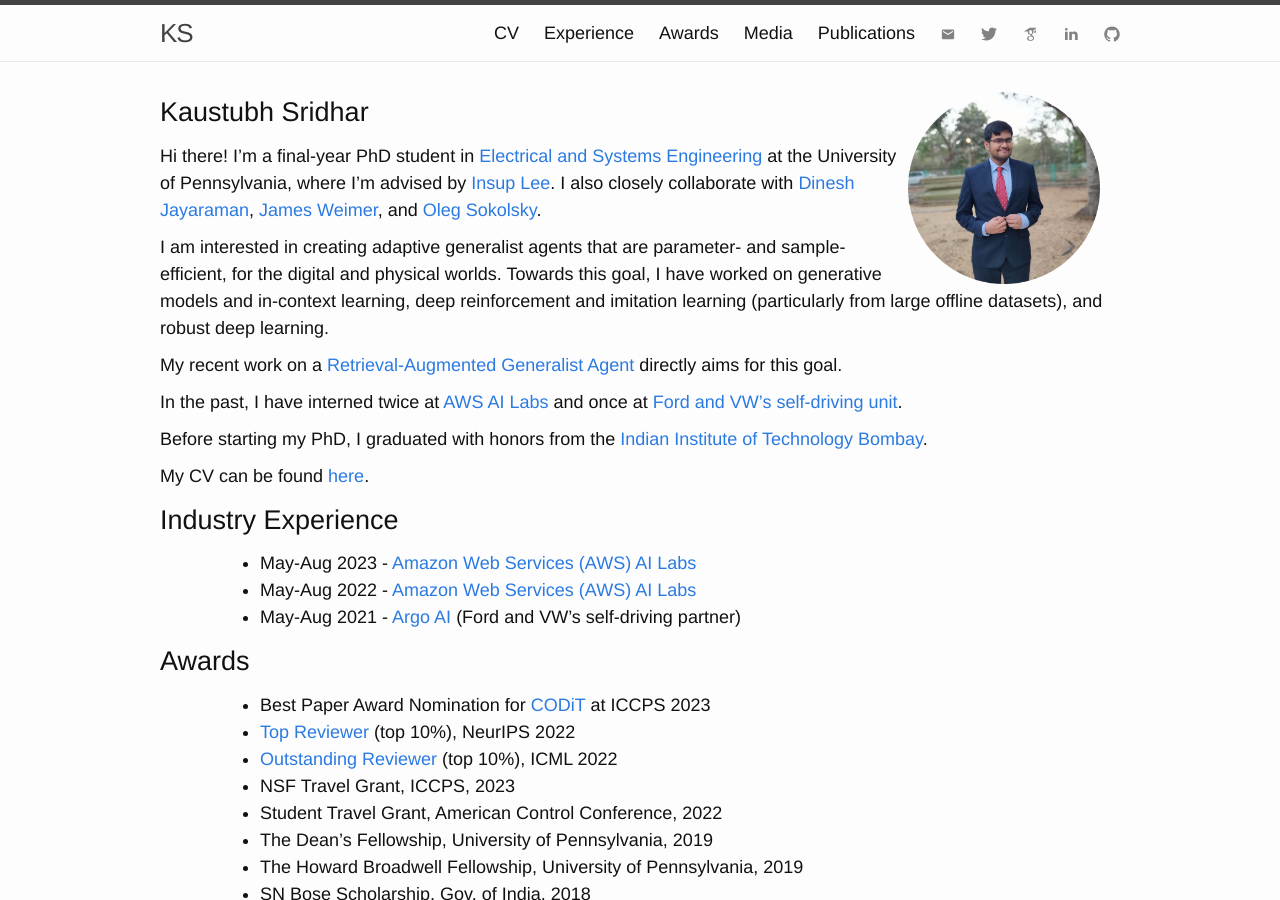
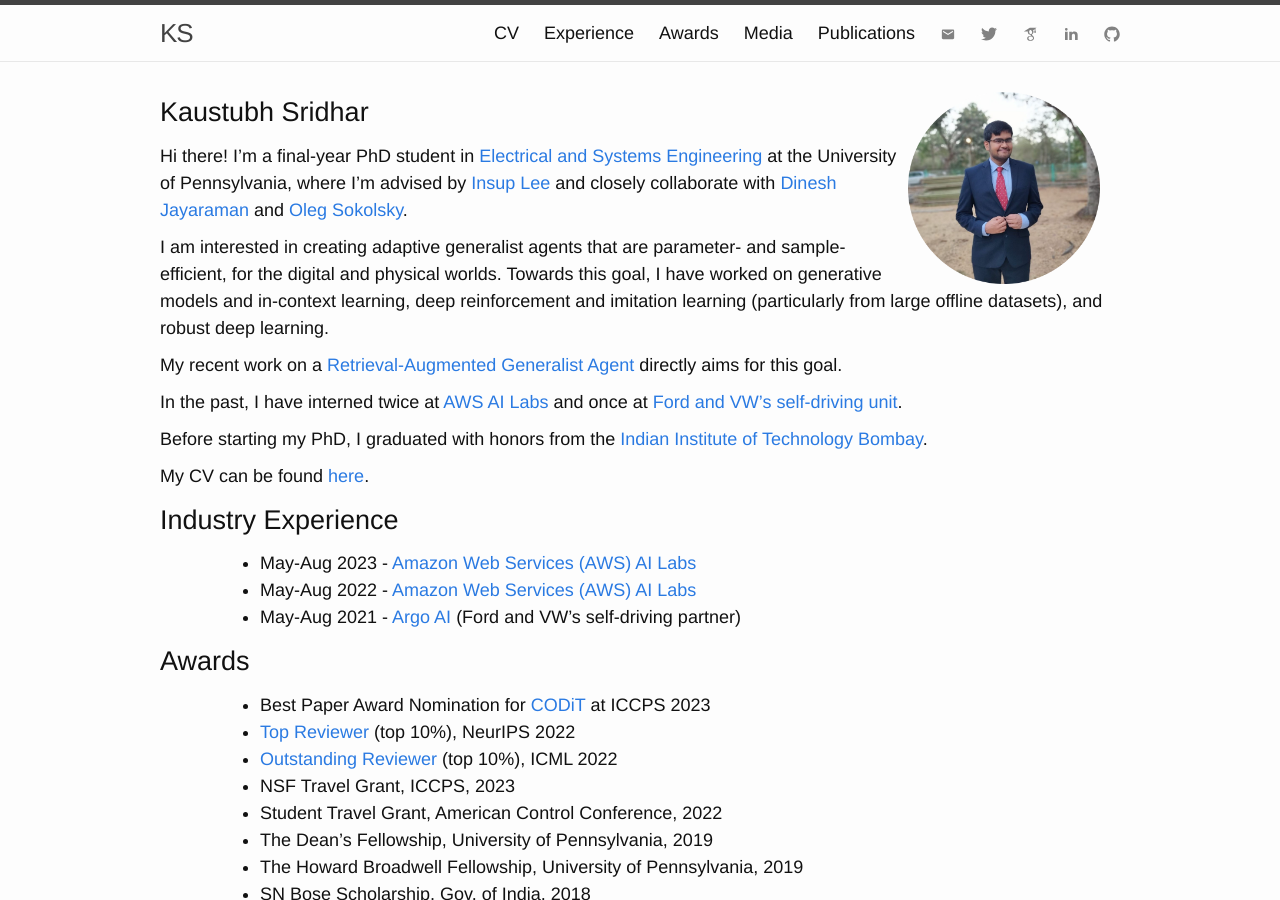
Before and after one commit to kaustubhsridhar/kaustubhsridhar.github.io, a Jekyll site: the page built from index.md, in a window 1280 px wide and 900 px high. Built offline with Jekyll 4.4.1, drawn with Linux system fonts in a browser that asks for light colours; nearby versions of some CDN libraries.

Commit message:
Update index.md

```diff
--- a/index.md
+++ b/index.md
@@ -8,7 +8,7 @@ permalink: /
 
 <h1 id="hi">Kaustubh Sridhar</h1>
 
-Hi there! I'm a final-year PhD student in <a href="https://www.ese.upenn.edu/">Electrical and Systems Engineering</a> at the University of Pennsylvania, where I'm advised by <a href="https://www.cis.upenn.edu/~lee/home/index.shtml">Insup Lee</a>. I also closely collaborate with <a href="https://www.seas.upenn.edu/~dineshj/">Dinesh Jayaraman</a>, <a href="https://www.seas.upenn.edu/~weimerj">James Weimer</a>, and <a href="https://www.cis.upenn.edu/~sokolsky/">Oleg Sokolsky</a>.
+Hi there! I'm a final-year PhD student in <a href="https://www.ese.upenn.edu/">Electrical and Systems Engineering</a> at the University of Pennsylvania, where I'm advised by <a href="https://www.cis.upenn.edu/~lee/home/index.shtml">Insup Lee</a> and closely collaborate with <a href="https://www.seas.upenn.edu/~dineshj/">Dinesh Jayaraman</a> and <a href="https://www.cis.upenn.edu/~sokolsky/">Oleg Sokolsky</a>.
 
 I am interested in creating adaptive generalist agents that are parameter- and sample-efficient, for the digital and physical worlds. Towards this goal, I have worked on generative models and in-context learning, deep reinforcement and imitation learning (particularly from large offline datasets), and robust deep learning.
 
```
